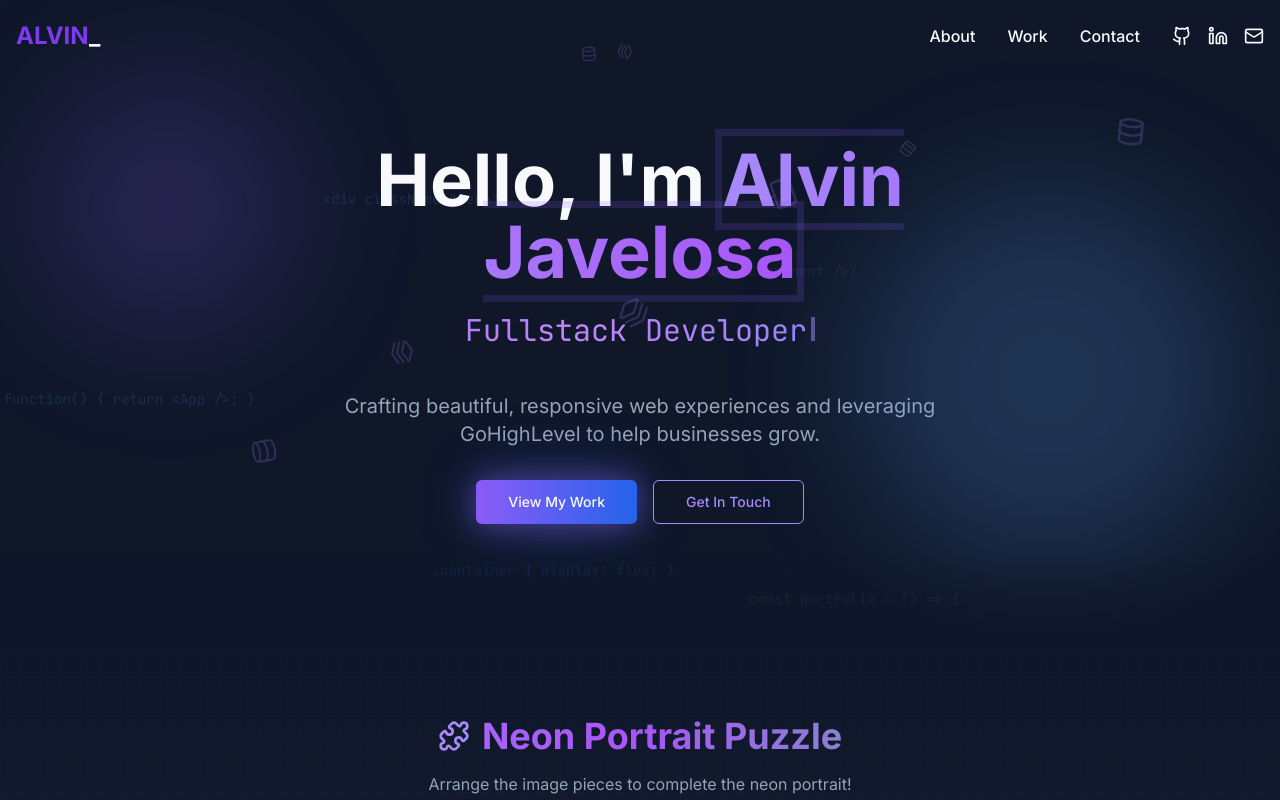
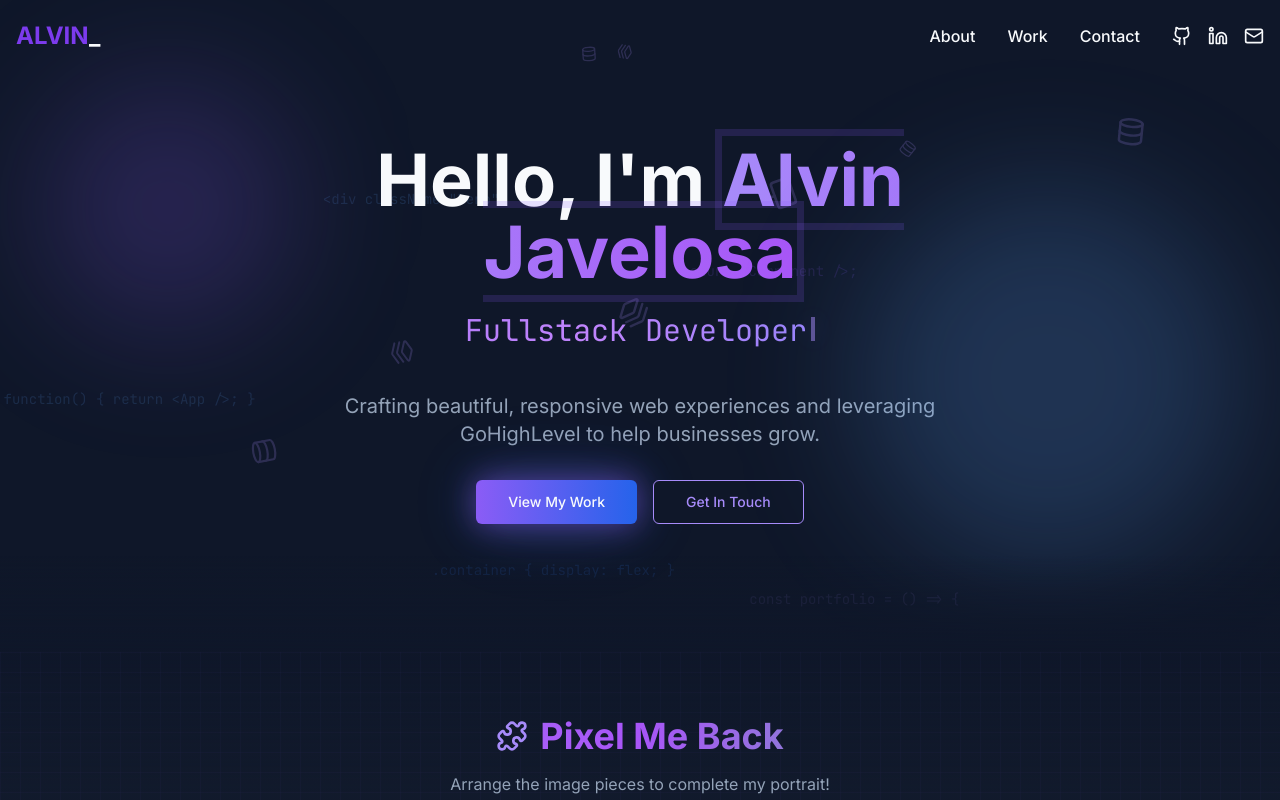
Before and after one commit to vonesjav25/ghl-portfolio-glow, a React (Vite) app: page / in a window 1280 px wide. Shown: the top 800 px of the page. Built offline with nearby package versions, Linux system fonts and the light colour scheme.

Commit message:
Update puzzle header title and description

```diff
--- a/src/components/ParticleGame.tsx
+++ b/src/components/ParticleGame.tsx
@@ -124,10 +124,10 @@ const PuzzleGame = () => {
         <div className="text-center mb-8">
           <h2 className="text-3xl md:text-4xl font-bold mb-4 bg-gradient-to-r from-violet-400 via-purple-500 to-green-400 bg-clip-text text-transparent flex items-center justify-center gap-3">
             <Puzzle className="w-8 h-8 text-violet-400" />
-            Neon Portrait Puzzle
+            Pixel Me Back
           </h2>
           <p className="text-muted-foreground mb-6">
-            Arrange the image pieces to complete the neon portrait!
+            Arrange the image pieces to complete my portrait!
           </p>
 
           <div className="flex items-center justify-center gap-4 mb-6">
```
Also changed, not shown: 1 other file (tests, documents, lock files or other folders).
